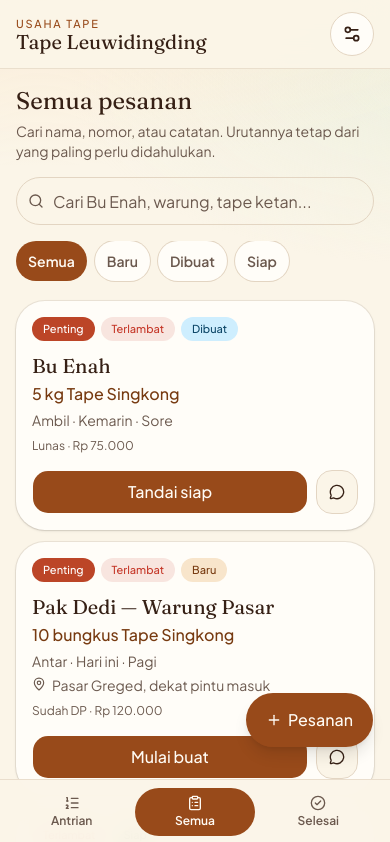
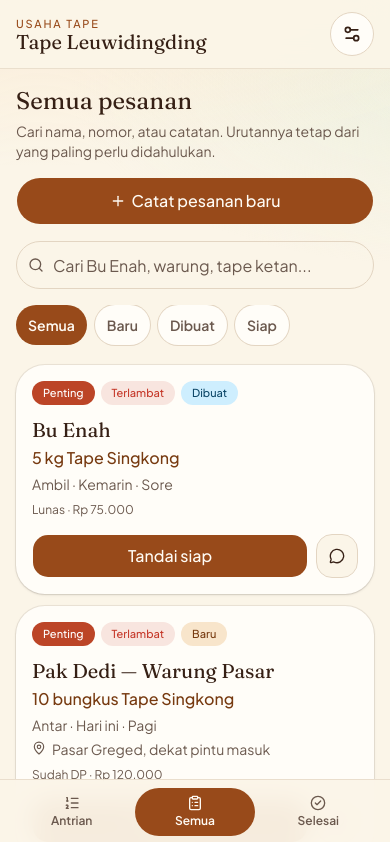
Before and after one commit to Gipen-exe/aplikasi_manajemen_pesanan_pabrik_tape, a Next.js app: page /pesanan in a window 390 px wide. Shown: the top 842 px of the page. Built offline with nearby package versions, Linux system fonts and the light colour scheme.

Commit message:
Replace floating add button with a full-width action
The previous button covered order cards on a phone screen.

Co-authored-by: dtech.inno <dtech.inno@gmail.com>

```diff
--- a/src/app/page.tsx
+++ b/src/app/page.tsx
@@ -38,6 +38,15 @@ export default function HomePage() {
         <SummaryChip label="Siap" value={summary.ready} tone="ready" />
       </div>
 
+      <Button
+        className="h-12 w-full rounded-2xl text-base"
+        nativeButton={false}
+        render={<Link href="/pesanan/baru" />}
+      >
+        <PlusIcon />
+        Catat pesanan baru
+      </Button>
+
       {hasSampleData ? (
         <div className="rounded-2xl border border-[oklch(0.82_0.06_75)] bg-[oklch(0.96_0.03_85)] px-4 py-3 text-sm">
           <p className="font-medium">Ini contoh pesanan untuk dicoba dulu.</p>
@@ -75,14 +84,6 @@ export default function HomePage() {
         </section>
       )}
 
-      <Button
-        className="fixed right-4 bottom-24 z-30 h-14 rounded-full px-5 text-base shadow-lg"
-        nativeButton={false}
-        render={<Link href="/pesanan/baru" />}
-      >
-        <PlusIcon />
-        Pesanan
-      </Button>
     </div>
   )
 }
--- a/src/app/pesanan/page.tsx
+++ b/src/app/pesanan/page.tsx
@@ -50,6 +50,15 @@ export default function OrdersPage() {
         </p>
       </div>
 
+      <Button
+        className="h-12 w-full rounded-2xl text-base"
+        nativeButton={false}
+        render={<Link href="/pesanan/baru" />}
+      >
+        <PlusIcon />
+        Catat pesanan baru
+      </Button>
+
       <div className="relative">
         <SearchIcon className="pointer-events-none absolute top-1/2 left-3 size-4 -translate-y-1/2 text-muted-foreground" />
         <Input
@@ -97,14 +106,6 @@ export default function OrdersPage() {
         </div>
       )}
 
-      <Button
-        className="fixed right-4 bottom-24 z-30 h-14 rounded-full px-5 text-base shadow-lg"
-        nativeButton={false}
-        render={<Link href="/pesanan/baru" />}
-      >
-        <PlusIcon />
-        Pesanan
-      </Button>
     </div>
   )
 }
```
